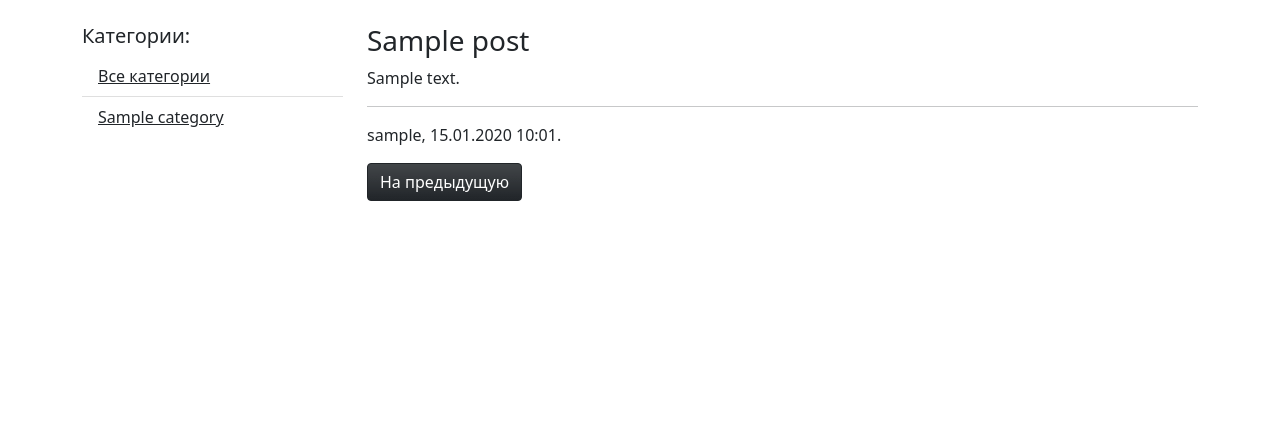
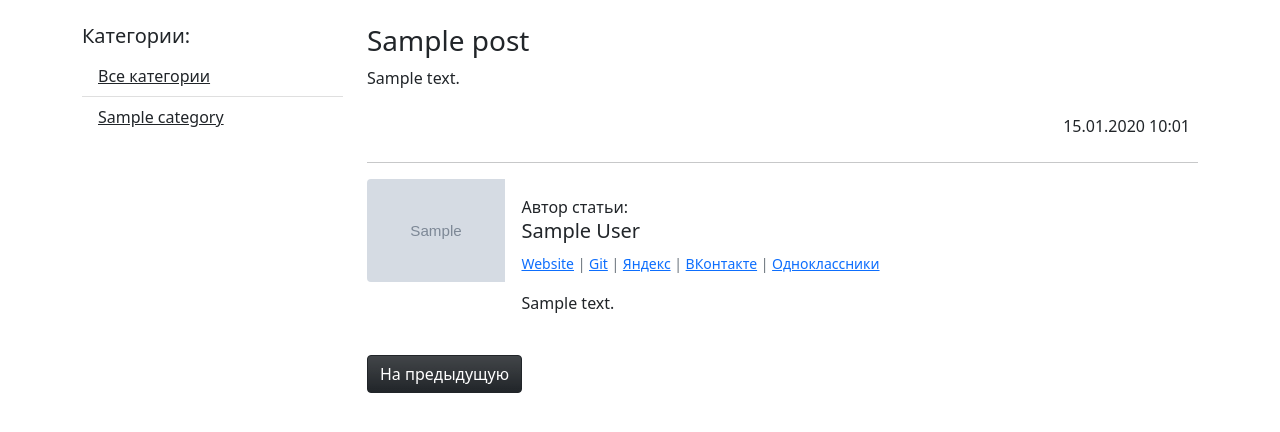
Before and after one commit to darkus007/DjangoBlog, a Django app: a page that uses website/blog/templates/blog/post_detail.html in a window 1280 px wide. Shown: the part 56-488 px from the top of the page. Run offline with Django 4.2, Linux system fonts and the light colour scheme; tables that the repository leaves empty hold one stand-in row (values such as "Sample post"); grey boxes marked "Sample" are stand-in pictures.

Commit message:
Добавлен вывод информации об авторе статьи (members.models.Profile) на странице отображения статьи (DetailView).

```diff
--- a/website/blog/templates/blog/post_detail.html
+++ b/website/blog/templates/blog/post_detail.html
@@ -1,15 +1,61 @@
 {% extends 'blog/base.html' %}
+
+{% load static %}
 
 {% block content %}
     <h3>{{ object.title }}</h3>
     <p>{{ object.body|safe }}</p>
+    <div class="d-flex justify-content-end mb-3">
+        {% if user.pk == object.user__id %}
+            <div class="p-2 bd-highlight"><a href="{% url 'post-update' slug=object.slug %}" class="link-primary">Правка</a></div>
+            <div class="p-2 bd-highlight"><a href="{% url 'post-delete' slug=object.slug %}" class="link-danger">Удалить</a></div>
+        {% endif %}
+        <div class="p-2 bd-highlight">{{ object.time_created|date:"d.m.Y H:m" }}</div>
+    </div>
     <hr>
-    <p>
-        {{ object.user__username }}, {{ object.time_created|date:"d.m.Y H:m" }}.
-        {% if user.pk == object.user__id %}
-            <a href="{% url 'post-update' slug=object.slug %}" class="link-primary">Правка</a>
-            <a href="{% url 'post-delete' slug=object.slug %}" class="link-danger">Удалить</a>
-        {% endif %}
-    </p>
+
+<!-- Информация об авторе статьи из model.Profile -->
+    <div >
+      <div class="row g-0">
+        <div class="col-md-2">
+            {% if object.user__profile__image %}
+                <img src="{% static object.user__profile__image %}" class="img-fluid rounded-start">
+            {% else %}
+                <img src="{% static 'members/images/default.jpg' %}" class="img-fluid rounded-start">
+            {% endif %}
+        </div>
+        <div class="col-md-10">
+          <div class="card-body">
+              <div>
+                Автор статьи:
+                <h5 class="card-title">{{ object.user__first_name }} {{ object.user__last_name }}</h5>
+              </div>
+              <p class="card-text"><small class="text-muted">
+                  {% if object.user__profile__website_url %}
+                    <a href="{{ object.user__profile__website_url }}" target="_blank">Website</a>
+                  {% endif %}
+                  {% if object.user__profile__git_url %}
+                    | <a href="{{ object.user__profile__git_url }}" target="_blank">Git</a>
+                  {% endif %}
+                  {% if object.user__profile__ya_url %}
+                    | <a href="{{ object.user__profile__ya_url }}" target="_blank">Яндекс</a>
+                  {% endif %}
+                  {% if object.user__profile__vk_url %}
+                    | <a href="{{ object.user__profile__vk_url }}" target="_blank">ВКонтакте</a>
+                  {% endif %}
+                  {% if object.user__profile__ok_url %}
+                    | <a href="{{ object.user__profile__ok_url }}" target="_blank">Одноклассники</a>
+                  {% endif %}
+              </small></p>
+              {% if object.user__profile__bio %}
+                <p class="card-text">{{ object.user__profile__bio }}</p>
+              {% endif %}
+          </div>
+        </div>
+      </div>
+    </div>
+
+    <br>
     <a onclick="javascript:history.back(); return false;" class="btn btn-dark bg-gradient">На предыдущую</a>
+    <br><br>
 {% endblock %}
--- a/website/blog/views.py
+++ b/website/blog/views.py
@@ -31,7 +31,10 @@ class PostDetailView(DetailView):
     def get_queryset(self):
         # return Post.objects.filter(slug=self.kwargs['slug']).select_related('cat', 'user')
         return Post.objects.filter(slug=self.kwargs['slug']) \
-            .values('title', 'slug', 'body', 'time_created', 'user__username', 'cat__title', 'user__id')
+            .values('title', 'slug', 'body', 'time_created', 'user__username', 'cat__title', 'user__id',
+                    'user__first_name', 'user__last_name', 'user__profile__image', 'user__profile__website_url',
+                    'user__profile__git_url', 'user__profile__ya_url', 'user__profile__vk_url', 'user__profile__ok_url',
+                    'user__profile__bio')
 
 
 class AddPostView(CreateView):
--- a/website/website/settings.py
+++ b/website/website/settings.py
@@ -130,7 +130,7 @@ INTERNAL_IPS = [         # django-debug-toolbar
 STATIC_URL = 'static/'
 # добавляем для построения пути к статическим файлам (картинки в профайле)
 STATIC_ROOT = path.join(BASE_DIR, 'static')
-STATICFILES_DIRS = []
+STATICFILES_DIRS = ['media/']
 
 # Default primary key field type
 # https://docs.djangoproject.com/en/4.1/ref/settings/#default-auto-field
```
